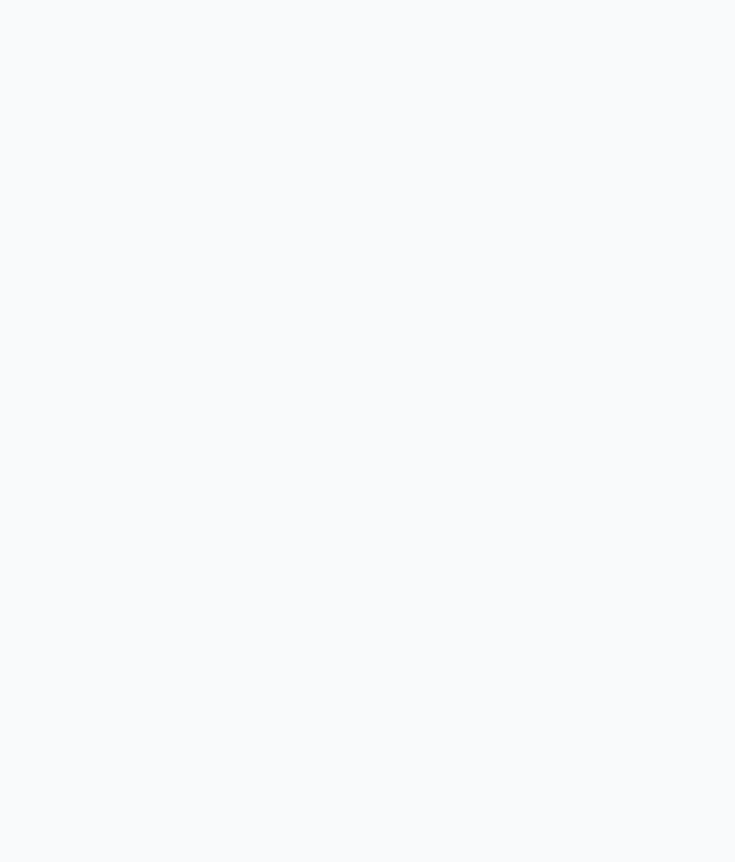
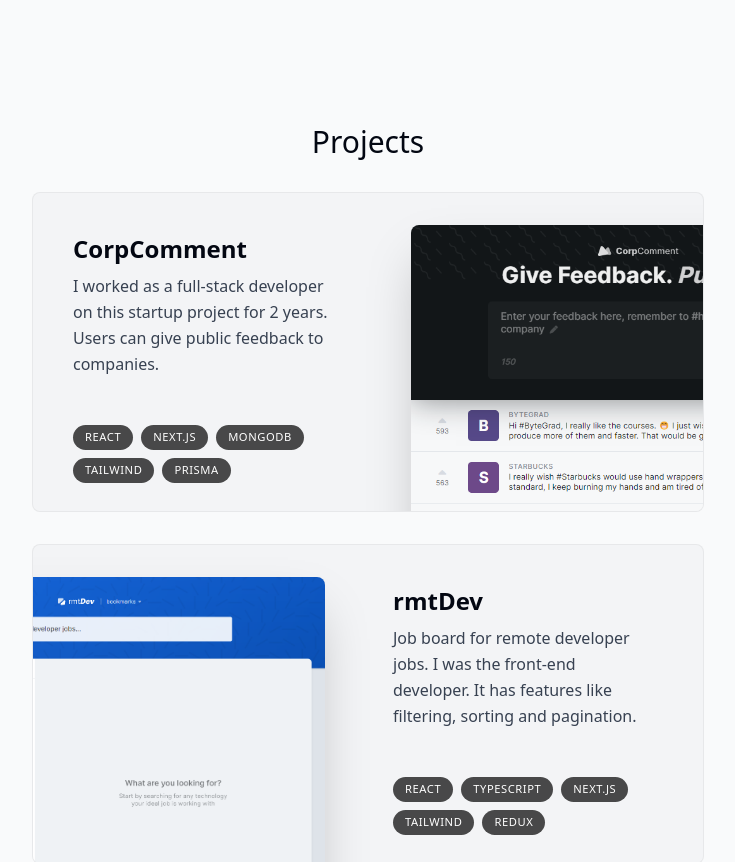
Before and after one commit to CharlesPoulin/poulincharles.com, a Next.js app: page / in a window 1280 px wide. Shown: the part 1100-1962 px from the top of the page, without its empty margins (272-1007 px from the left). Built offline with nearby package versions, Linux system fonts and the light colour scheme.

Commit message:
Project Section
Fake project place holder have been put.
I'm not sure about the animation that i  have right now it seems to be a pain if I have more than 3 projects

```diff
--- a/app/components/about.tsx
+++ b/app/components/about.tsx
@@ -14,7 +14,7 @@
         <SectionHeading>About me</SectionHeading>
         I am currently studying{" "}
         <span className="font-medium">Software engineering</span>, In Quebec, Canada{" "}
-        <span className="italic">My favorite part of programming</span>
+        <span className="italic">My favorite part of programming</span> is the
 
       </p>
     </motion.section>
--- /dev/null
+++ b/app/components/project.tsx
@@ -0,0 +1,85 @@
+"use client";
+
+import React, { useRef } from 'react'
+import SectionHeading from './section-heading'
+import { projectsData } from '../lib/data'
+import { StaticImageData } from 'next/image'
+import Image from 'next/image'
+import { motion, useScroll, useTransform } from "framer-motion";
+
+
+export default function Projects() {
+  return (
+    <section>
+        <SectionHeading>Projects</SectionHeading>
+
+        <div>
+            {projectsData.map((project, index) => (
+                <React.Fragment key={index}>
+            <Project {...project} />
+                </React.Fragment>
+                ))}
+        </div>
+    </section>
+
+  )
+}
+
+function Project({ title, description, tags, imageUrl }: { title: string, description: string, tags: readonly[], imageUrl: StaticImageData }) {
+    const ref = useRef<HTMLDivElement>(null);
+    const { scrollYProgress } = useScroll({
+      target: ref,
+      offset: ["0 1", "1.33 1"],
+    });
+    const scaleProgess = useTransform(scrollYProgress, [0, 1], [0.8, 1]);
+    const opacityProgess = useTransform(scrollYProgress, [0, 1], [0.6, 1]);
+
+    return (
+        <motion.div
+        ref={ref}
+        style={{
+          scale: scaleProgess,
+          opacity: opacityProgess,
+        }}
+
+          className="group mb-3 sm:mb-8 last:mb-0"
+        >
+          <section className="bg-gray-100 max-w-[42rem] border border-black/5 rounded-lg overflow-hidden sm:pr-8 relative sm:h-[20rem] hover:bg-gray-200 transition sm:group-even:pl-8 ">
+            <div className="pt-4 pb-7 px-5 sm:pl-10 sm:pr-2 sm:pt-10 sm:max-w-[50%] flex flex-col h-full sm:group-even:ml-[18rem]">
+              <h3 className="text-2xl font-semibold">{title}</h3>
+              <p className="mt-2 leading-relaxed text-gray-700 ">
+                {description}
+              </p>
+              <ul className="flex flex-wrap mt-4 gap-2 sm:mt-auto">
+                {tags.map((tag, index) => (
+                  <li
+                    className="bg-black/[0.7] px-3 py-1 text-[0.7rem] uppercase tracking-wider text-white rounded-full"
+                    key={index}
+                  >
+                    {tag}
+                  </li>
+                ))}
+              </ul>
+            </div>
+
+            <Image
+              src={imageUrl}
+              alt="Project I worked on"
+              quality={95}
+              className="absolute hidden sm:block top-8 -right-40 w-[28.25rem] rounded-t-lg shadow-2xl
+            transition
+            group-hover:scale-1.08
+            group-hover:-translate-x-3
+            group-hover:translate-y-3
+            group-hover:-rotate-2
+
+            group-even:group-hover:translate-x-3
+            group-even:group-hover:translate-y-3
+            group-even:group-hover:rotate-2
+
+            group-even:right-[initial] group-even:-left-40"
+            />
+          </section>
+        </motion.div>
+      );
+}
--- a/app/page.tsx
+++ b/app/page.tsx
@@ -1,5 +1,6 @@
 import About from "./components/about";
 import Intro from "./components/intro";
+import Projects from "./components/project";
 import SectionDivider from "./components/section-divider";
 
 export default function Home() {
@@ -7,5 +8,6 @@
   <Intro/>
   <SectionDivider/>
   <About/>
+  <Projects/>
   </main>;
 }
```
